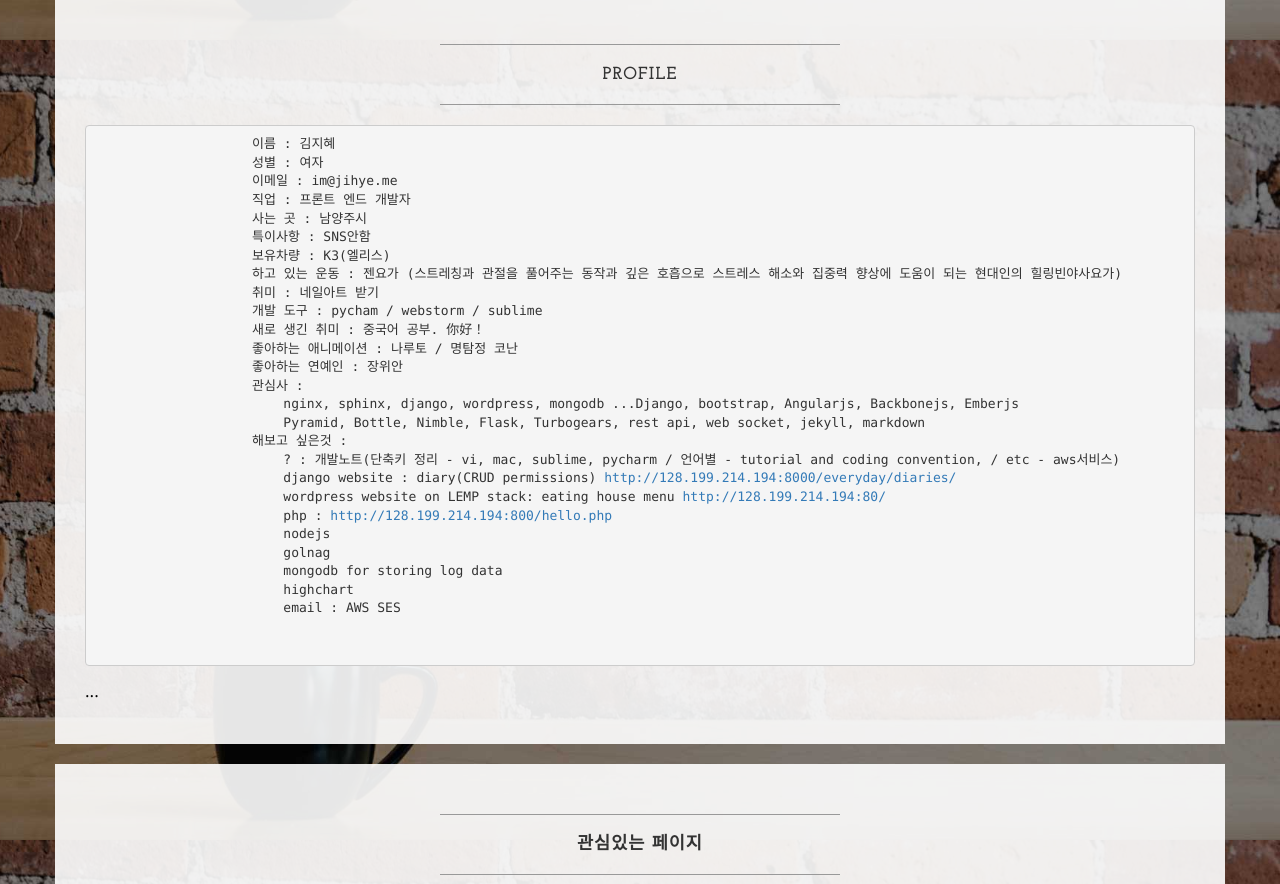
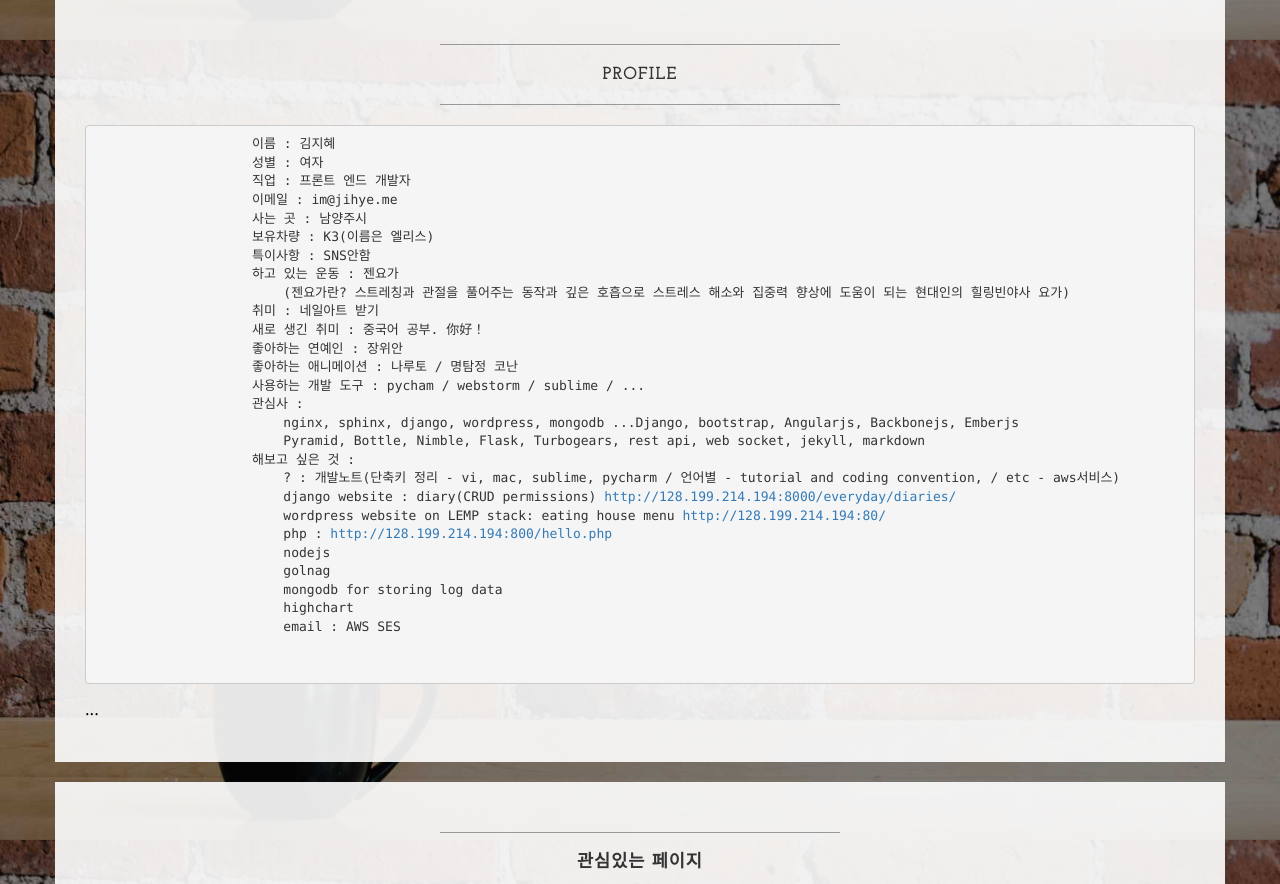
Before and after one commit to imjihye/imjihye.github.io, a plain HTML site: page index.html in a window 1280 px wide. Shown: the part 760-1644 px from the top of the page. Drawn offline with nearby package versions, Linux system fonts and the light colour scheme.

Commit message:
page renewal

```diff
--- a/index.html
+++ b/index.html
@@ -135,21 +135,22 @@
                     <pre>
                     이름 : 김지혜
                     성별 : 여자
+                    직업 : 프론트 엔드 개발자
                     이메일 : im@jihye.me
-                    직업 : 프론트 엔드 개발자
                     사는 곳 : 남양주시
+                    보유차량 : K3(이름은 엘리스)
                     특이사항 : SNS안함
-                    보유차량 : K3(엘리스)
-                    하고 있는 운동 : 젠요가 (스트레칭과 관절을 풀어주는 동작과 깊은 호흡으로 스트레스 해소와 집중력 향상에 도움이 되는 현대인의 힐링빈야사요가)
+                    하고 있는 운동 : 젠요가
+                        (젠요가란? 스트레칭과 관절을 풀어주는 동작과 깊은 호흡으로 스트레스 해소와 집중력 향상에 도움이 되는 현대인의 힐링빈야사 요가)
                     취미 : 네일아트 받기
-                    개발 도구 : pycham / webstorm / sublime
                     새로 생긴 취미 : 중국어 공부. 你好！
+                    좋아하는 연예인 : 장위안
                     좋아하는 애니메이션 : 나루토 / 명탐정 코난
-                    좋아하는 연예인 : 장위안
+                    사용하는 개발 도구 : pycham / webstorm / sublime / ...
                     관심사 :
                         nginx, sphinx, django, wordpress, mongodb ...Django, bootstrap, Angularjs, Backbonejs, Emberjs
                         Pyramid, Bottle, Nimble, Flask, Turbogears, rest api, web socket, jekyll, markdown
-                    해보고 싶은것 :
+                    해보고 싶은 것 :
                         ? : 개발노트(단축키 정리 - vi, mac, sublime, pycharm / 언어별 - tutorial and coding convention, / etc - aws서비스)
                         django website : diary(CRUD permissions) <a>http://128.199.214.194:8000/everyday/diaries/</a>
                         wordpress website on LEMP stack: eating house menu <a>http://128.199.214.194:80/</a>
```
